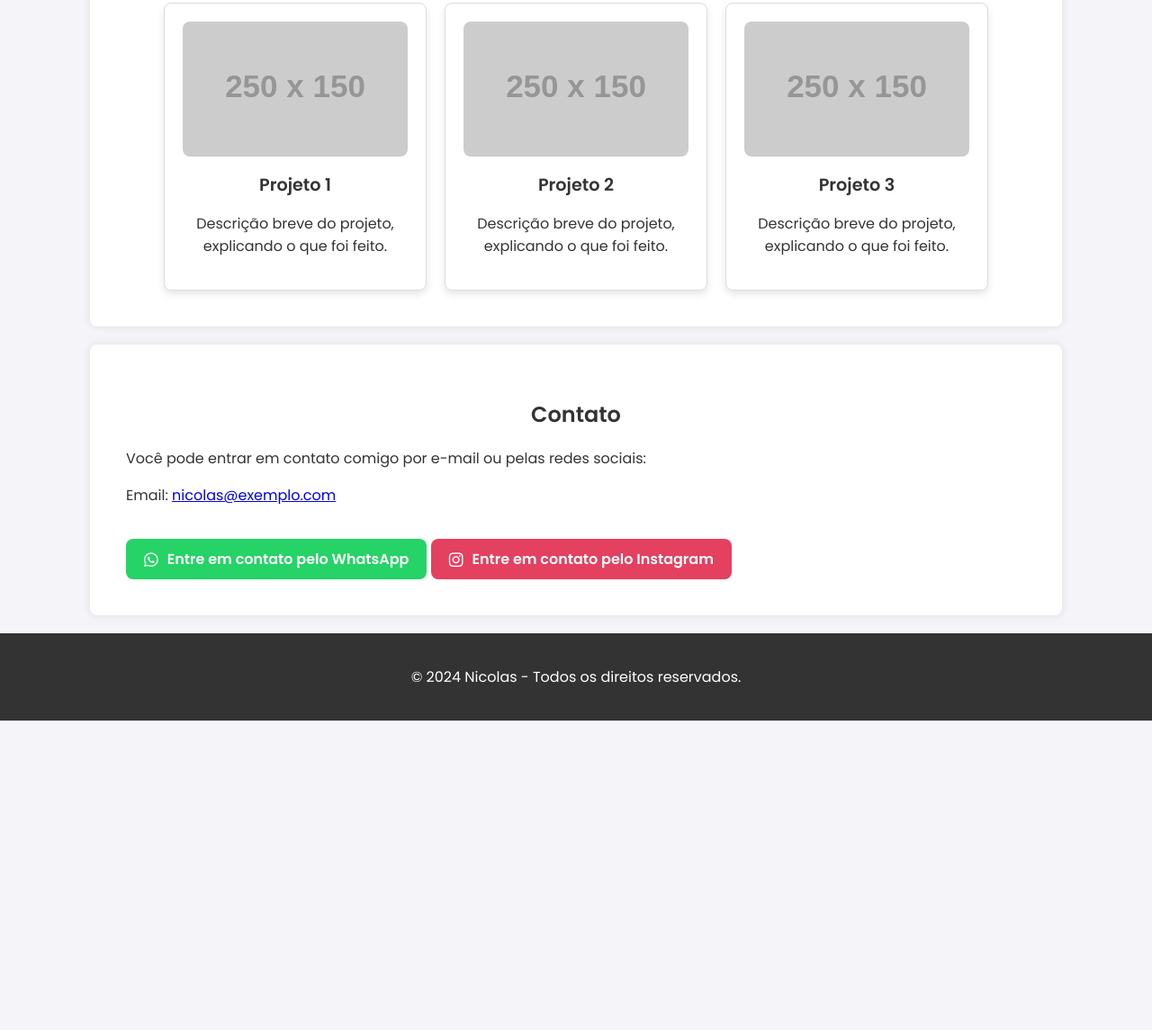
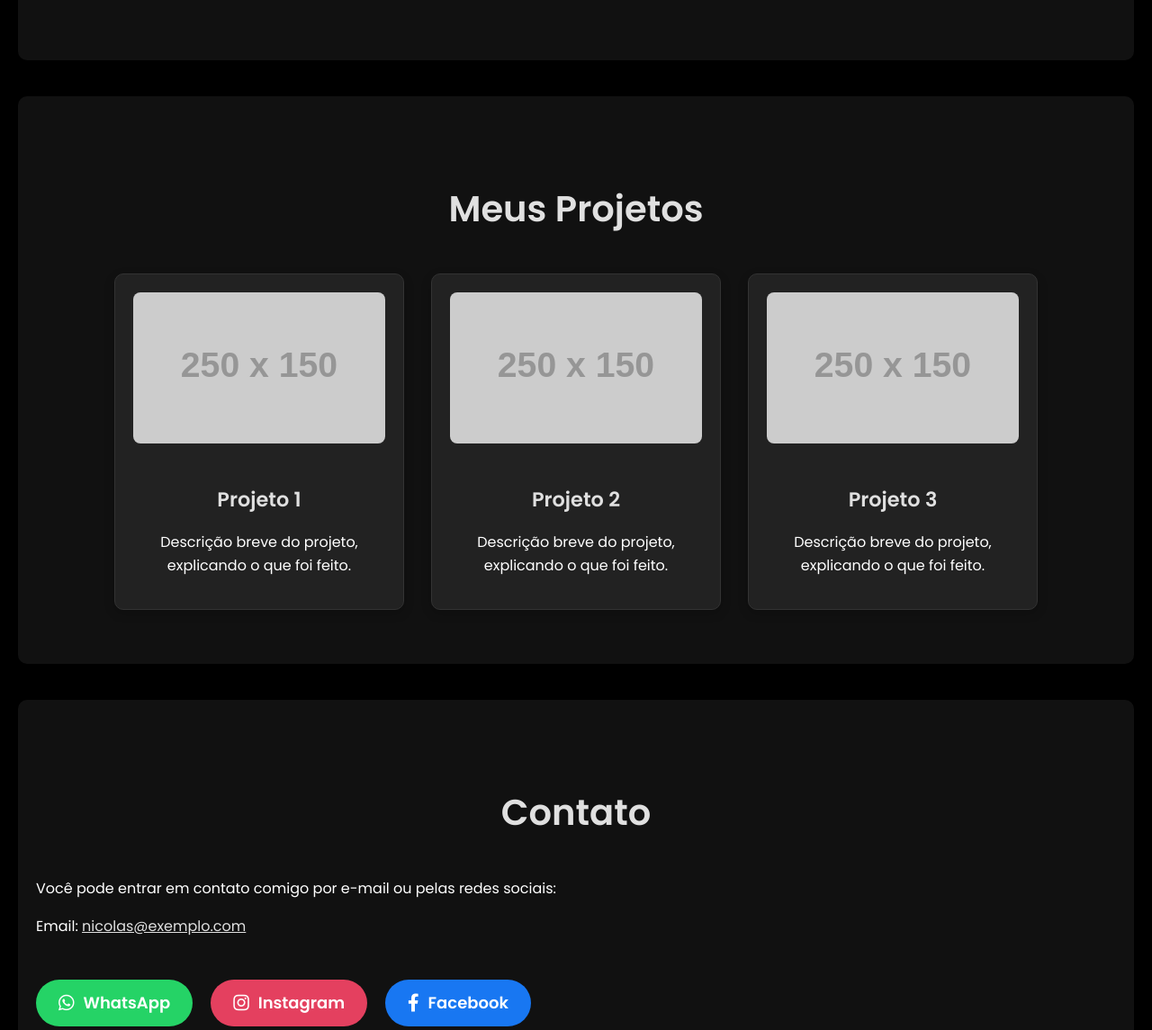
Before and after one commit to Nicodera/Portifolio, a plain HTML site: page index.html in a window 1280 px wide. Shown: the part 573-1718 px from the top of the page at 90% size. Before the commit the page ends 1374 px from the top, so only its background shows below. Drawn offline with Linux system fonts and the light colour scheme; placeholder pictures from the web are drawn by us.

Commit message:
Adicionando link do Facebook ao lado do Instagram

```diff
--- a/index.html
+++ b/index.html
@@ -9,108 +9,144 @@
     <!-- Font Awesome para ícones -->
     <link href="https://cdnjs.cloudflare.com/ajax/libs/font-awesome/5.15.3/css/all.min.css" rel="stylesheet">
     <style>
+        /* Definição do fundo preto e ajustes de tipografia */
         body {
             font-family: 'Poppins', sans-serif;
             margin: 0;
             padding: 0;
-            background-color: #f4f4f9;
-            color: #333;
+            background-color: #000;
+            color: #fff;
+            line-height: 1.6;
         }
 
         header {
-            background-color: #333;
+            background-color: #111;
             color: #fff;
-            padding: 20px;
+            padding: 40px 20px;
             text-align: center;
+            box-shadow: 0 4px 8px rgba(0, 0, 0, 0.1);
         }
 
         header h1 {
             margin: 0;
-            font-weight: 600; /* Poppins Bold */
+            font-weight: 600;
+            font-size: 3em;
+            letter-spacing: 2px;
+            color: #e0e0e0;
+        }
+
+        header p {
+            font-size: 1.1em;
+            color: #aaa;
         }
 
         nav {
             display: flex;
             justify-content: center;
-            background-color: #444;
+            background-color: #222;
+            box-shadow: 0 2px 5px rgba(0, 0, 0, 0.1);
         }
 
         nav a {
-            color: white;
+            color: #bbb;
             padding: 15px 20px;
             text-decoration: none;
             text-transform: uppercase;
-            font-weight: 400; /* Poppins Regular */
+            font-weight: 400;
+            letter-spacing: 1px;
+            transition: background-color 0.3s ease, color 0.3s ease;
         }
 
         nav a:hover {
-            background-color: #1abc9c;
+            background-color: #e0e0e0;
+            color: #111;
         }
 
         .section {
-            padding: 40px;
-            max-width: 1000px;
-            margin: 20px auto;
-            background-color: white;
-            border-radius: 8px;
-            box-shadow: 0 0 10px rgba(0, 0, 0, 0.1);
+            padding: 60px 20px;
+            max-width: 1200px;
+            margin: 40px auto;
+            background-color: #111;
+            border-radius: 10px;
+            box-shadow: 0 10px 20px rgba(0, 0, 0, 0.3);
         }
 
         .section h2 {
-            color: #333;
+            color: #e0e0e0;
             text-align: center;
-            font-weight: 600; /* Poppins Bold */
+            font-weight: 600;
+            font-size: 2.5em;
+            margin-bottom: 40px;
         }
 
         .projects {
             display: flex;
             flex-wrap: wrap;
-            gap: 20px;
+            gap: 30px;
             justify-content: center;
         }
 
         .project-card {
-            background-color: #fff;
-            border: 1px solid #ddd;
-            border-radius: 8px;
+            background-color: #222;
+            border: 1px solid #333;
+            border-radius: 10px;
             padding: 20px;
-            width: 250px;
+            width: 280px;
             text-align: center;
-            box-shadow: 0 4px 8px rgba(0, 0, 0, 0.1);
+            box-shadow: 0 4px 12px rgba(0, 0, 0, 0.2);
+            transition: transform 0.3s ease;
+        }
+
+        .project-card:hover {
+            transform: scale(1.05);
+            box-shadow: 0 6px 16px rgba(0, 0, 0, 0.3);
         }
 
         .project-card img {
             width: 100%;
             height: auto;
             border-radius: 8px;
+            margin-bottom: 15px;
+            transition: transform 0.3s ease;
+        }
+
+        .project-card img:hover {
+            transform: scale(1.1);
         }
 
         .project-card h3 {
-            color: #333;
-            font-size: 1.2em;
-            margin: 10px 0;
-            font-weight: 600; /* Poppins Bold */
+            color: #e0e0e0;
+            font-size: 1.4em;
+            margin-bottom: 10px;
+            font-weight: 600;
         }
 
         footer {
             text-align: center;
             padding: 20px;
-            background-color: #333;
+            background-color: #111;
             color: #fff;
+            box-shadow: 0 -2px 5px rgba(0, 0, 0, 0.1);
         }
 
-        /* Estilos para o link do WhatsApp */
-        .whatsapp-link, .instagram-link {
+        .social-links {
+            display: inline-flex;
+            gap: 20px;
+            justify-content: center;
+            margin-top: 30px;
+        }
+
+        .whatsapp-link, .instagram-link, .facebook-link {
             display: inline-flex;
             align-items: center;
             justify-content: center;
             color: white;
-            padding: 10px 20px;
-            font-size: 16px;
-            border-radius: 8px;
+            padding: 12px 25px;
+            font-size: 18px;
+            border-radius: 50px;
             text-decoration: none;
             font-weight: 600;
-            margin-top: 20px;
+            transition: transform 0.3s ease, background-color 0.3s ease;
         }
 
         .whatsapp-link {
@@ -119,6 +155,7 @@
 
         .whatsapp-link:hover {
             background-color: #128C7E;
+            transform: scale(1.1);
         }
 
         .instagram-link {
@@ -127,11 +164,21 @@
 
         .instagram-link:hover {
             background-color: #C13584;
+            transform: scale(1.1);
         }
 
-        .whatsapp-link i, .instagram-link i {
+        .facebook-link {
+            background-color: #1877F2;
+        }
+
+        .facebook-link:hover {
+            background-color: #165E9F;
+            transform: scale(1.1);
+        }
+
+        .whatsapp-link i, .instagram-link i, .facebook-link i {
             margin-right: 10px;
-            font-size: 18px;
+            font-size: 20px;
         }
     </style>
 </head>
@@ -182,17 +229,25 @@
     <section id="contato" class="section">
         <h2>Contato</h2>
         <p>Você pode entrar em contato comigo por e-mail ou pelas redes sociais:</p>
-        <p>Email: <a href="mailto:nicolas@exemplo.com">nicolas@exemplo.com</a></p>
+        <p>Email: <a href="mailto:nicolas@exemplo.com" style="color: #e0e0e0;">nicolas@exemplo.com</a></p>
 
-        <!-- Link para o WhatsApp -->
-        <a href="https://api.whatsapp.com/send/?phone=559184994376&text&type=phone_number&app_absent=0" class="whatsapp-link" target="_blank">
-            <i class="fab fa-whatsapp"></i> Entre em contato pelo WhatsApp
-        </a>
+        <!-- Links das redes sociais -->
+        <div class="social-links">
+            <!-- Link para o WhatsApp -->
+            <a href="https://api.whatsapp.com/send/?phone=559184994376&text&type=phone_number&app_absent=0" class="whatsapp-link" target="_blank">
+                <i class="fab fa-whatsapp"></i> WhatsApp
+            </a>
 
-        <!-- Link para o Instagram -->
-        <a href="https://www.instagram.com/nicodera/" class="instagram-link" target="_blank">
-            <i class="fab fa-instagram"></i> Entre em contato pelo Instagram
-        </a>
+            <!-- Link para o Instagram -->
+            <a href="https://www.instagram.com/nicodera_/" class="instagram-link" target="_blank">
+                <i class="fab fa-instagram"></i> Instagram
+            </a>
+
+            <!-- Link para o Facebook -->
+            <a href="https://www.facebook.com/nicoderadesigner" class="facebook-link" target="_blank">
+                <i class="fab fa-facebook-f"></i> Facebook
+            </a>
+        </div>
     </section>
 
     <!-- Rodapé -->
```
